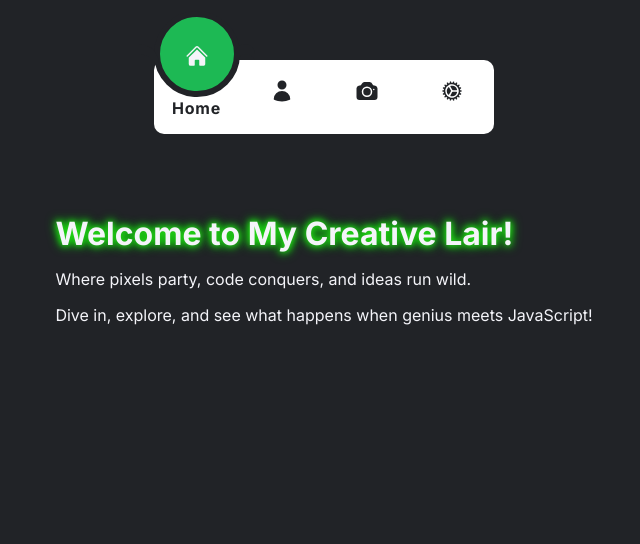
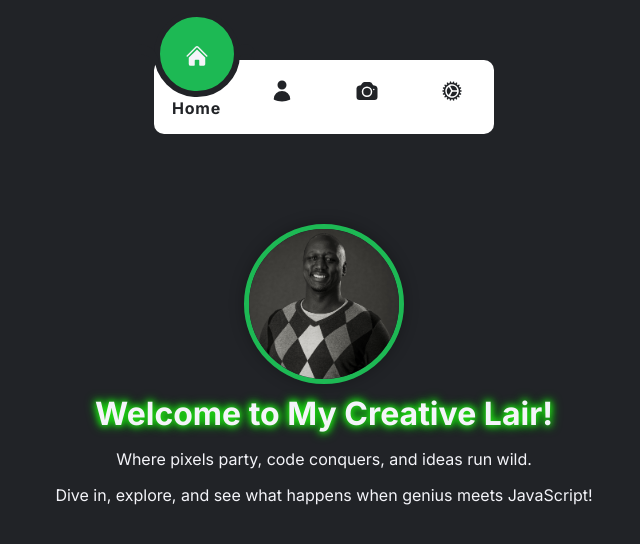
Before and after one commit to MasindeOdera/portfolio-demo, a Next.js app: page / in a window 1280 px wide. Shown: the top 544 px of the page, without its empty margins (316-956 px from the left). Built offline with nearby package versions, Linux system fonts and the light colour scheme.

Commit message:
Added profile pic

```diff
--- a/app/page.tsx
+++ b/app/page.tsx
@@ -1,6 +1,39 @@
+"use client";
+
+import Image from 'next/image';
+import styled from 'styled-components';
+import { GlobalStyle } from './styles/global';
+import { theme } from './styles/theme';
+
+const ProfileImageContainer = styled.div`
+  position: relative;
+  width: 150px;
+  height: 150px;
+  margin: 10px auto;
+  border-radius: 50%;
+  overflow: hidden;
+  border: 5px solid ${theme.colors.secondary};
+  box-shadow: 0 0 15px rgba(0,0,0,0.3);
+
+  &:hover {
+    transform: scale(1.1);
+    transition: transform 0.3s ease;
+  }
+`;
+
 export default function HomePage() {
   return (
-    <div style={{ padding: '20px' }}>
+    <div style={{ padding: '20px', textAlign: 'center' }}>
+      <GlobalStyle />
+      <ProfileImageContainer>
+        <Image
+          src="/profile.jpg"
+          alt="My Profile Picture"
+          layout="fill"
+          objectFit="cover"
+          priority
+        />
+      </ProfileImageContainer>
       <h1>Welcome to My Creative Lair!</h1>
       <p>Where pixels party, code conquers, and ideas run wild.</p>
       <p>Dive in, explore, and see what happens when genius meets JavaScript!</p>
```
Also changed, not shown: public/profile.jpg (added).
